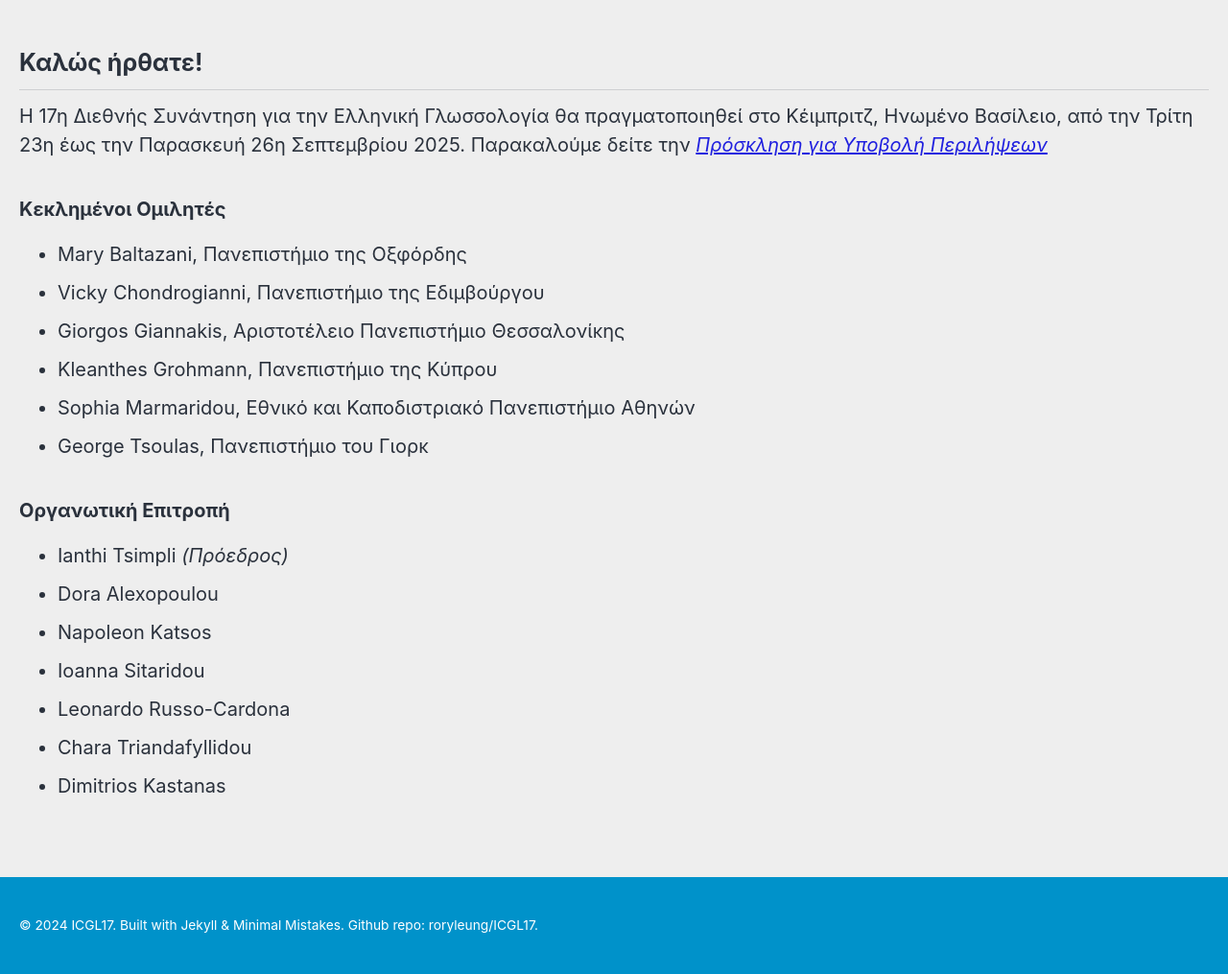
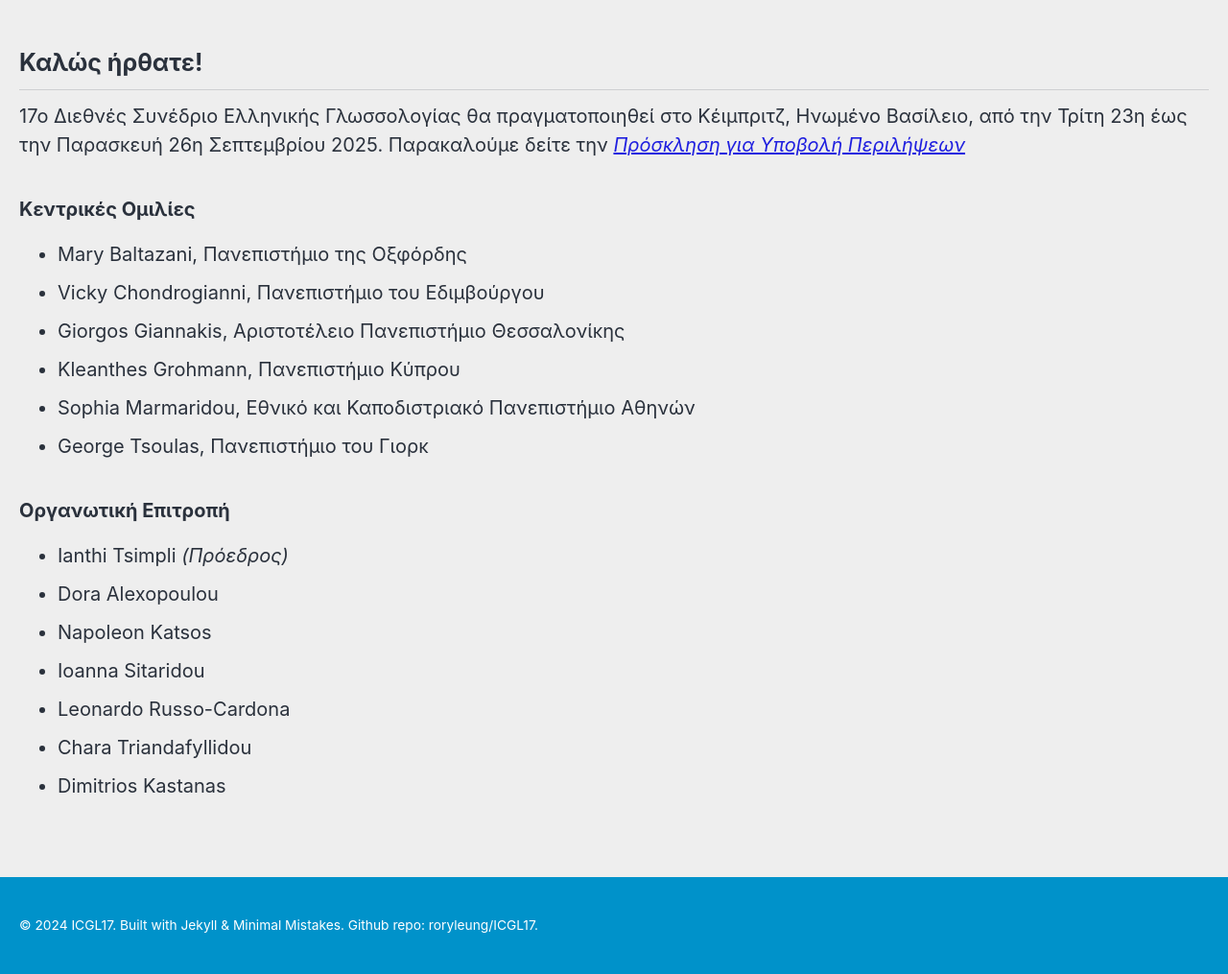
Before and after one commit to roryleung/ICGL17, a Jekyll site: the page built from _pages/gr_home.md, in a window 1280 px wide. Shown: the part 417-1432 px from the top of the page at 96% size. Built offline with Jekyll 4.4.1, drawn with Linux system fonts in a browser that asks for light colours; cached includes are drawn as plain includes; nearby versions of some CDN libraries.

Commit message:
Update gr_home.md

```diff
--- a/_pages/gr_home.md
+++ b/_pages/gr_home.md
@@ -10,18 +10,19 @@ excerpt: "23-26 Σεπτεμβρίου 2025<br>Πανεπιστήμιο του
 
 ## Καλώς ήρθατε!
 
-Η 17η Διεθνής Συνάντηση για την Ελληνική Γλωσσολογία θα πραγματοποιηθεί στο Κέιμπριτζ, Ηνωμένο Βασίλειο, από την Τρίτη 23η έως την Παρασκευή 26η Σεπτεμβρίου 2025.
+17ο Διεθνές Συνέδριο Ελληνικής Γλωσσολογίας θα πραγματοποιηθεί στο Κέιμπριτζ, Ηνωμένο Βασίλειο, από την Τρίτη 23η έως την Παρασκευή 26η Σεπτεμβρίου 2025.
 Παρακαλούμε δείτε την _[Πρόσκληση για Υποβολή Περιλήψεων](gr_cfp)_
 
 
-### Κεκλημένοι Ομιλητές
+### Κεντρικές Ομιλίες
 
 * Mary Baltazani, Πανεπιστήμιο της Οξφόρδης
-* Vicky Chondrogianni, Πανεπιστήμιο της Εδιμβούργου
+* Vicky Chondrogianni, Πανεπιστήμιο του Εδιμβούργου
 * Giorgos Giannakis, Αριστοτέλειο Πανεπιστήμιο Θεσσαλονίκης
-* Kleanthes Grohmann, Πανεπιστήμιο της Κύπρου
+* Kleanthes Grohmann, Πανεπιστήμιο Κύπρου
 * Sophia Marmaridou, Εθνικό και Καποδιστριακό Πανεπιστήμιο Αθηνών
 * George Tsoulas, Πανεπιστήμιο του Γιορκ
+
 
 
 ### Οργανωτική Επιτροπή
```
